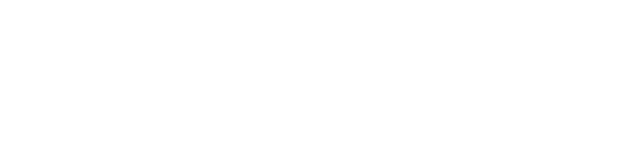
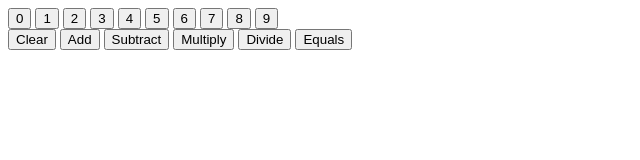
Before and after one commit to talhagedikli/calculator, a plain HTML site: page index.html in a window 1280 px wide. Shown: the whole page, without its empty margins (0-640 px from the left). Drawn offline with Linux system fonts and the light colour scheme.

Commit message:
added buttons

```diff
--- a/index.html
+++ b/index.html
@@ -9,6 +9,30 @@
     <script src="./script.js"></script>
 </head>
 <body>
-
+    <div class="calculator">
+        <div class="resultScreen"></div>
+        <div class="buttons">
+            <div class="numbers">
+                <button class="number">0</button>
+                <button class="number">1</button>
+                <button class="number">2</button>
+                <button class="number">3</button>
+                <button class="number">4</button>
+                <button class="number">5</button>
+                <button class="number">6</button>
+                <button class="number">7</button>
+                <button class="number">8</button>
+                <button class="number">9</button>
+            </div>
+            <div class="operators">
+                <button class="operator">Clear</button>
+                <button class="operator">Add</button>
+                <button class="operator">Subtract</button>
+                <button class="operator">Multiply</button>
+                <button class="operator">Divide</button>
+                <button class="operator">Equals</button>
+            </div>
+        </div>
+    </div>
 </body>
 </html>
--- a/script.js
+++ b/script.js
@@ -20,3 +20,7 @@ function multiply() {
 function divide(a, b) {
     return a / b;
 }
+
+function operate(func, a, b) {
+    return func(a, b);
+}
```
